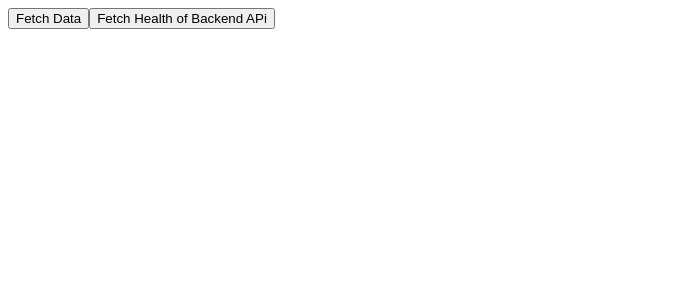
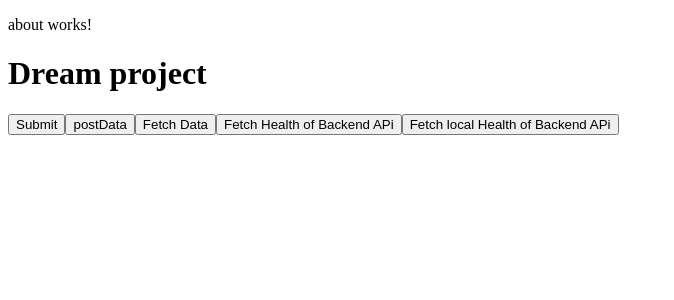
Before and after one commit to MohansMagic/DreamProjectFrontEnd, an Angular app: page / in a window 1280 px wide. Shown: the top 300 px of the page, without its empty margins (0-674 px from the left). Built offline with nearby package versions, Linux system fonts and the light colour scheme.

Commit message:
changes containing post

```diff
--- a/angular.json
+++ b/angular.json
@@ -55,6 +55,8 @@
         },
         "serve": {
           "builder": "@angular-devkit/build-angular:dev-server",
+          "options": {
+          },
           "configurations": {
             "production": {
               "buildTarget": "DreamProjectfrontend:build:production"
--- /dev/null
+++ b/src/app/about/about.component.html
@@ -0,0 +1,3 @@
+<p>about works!</p>
+
+<h1>Dream project</h1>
--- a/src/app/app.component.html
+++ b/src/app/app.component.html
@@ -1,4 +1,10 @@
+<app-about></app-about>
 
+<!-- <img src="src\assets\images\IMG.jpg"> -->
+
+<button (click)="submitData()">Submit</button>
+
+<button (click)="postData()">postData</button>
 <button (click)="fetchData()">Fetch Data</button>
 
 <div *ngIf="asanas">
@@ -8,8 +14,9 @@
 
 
 
+
 <button (click)="fetchHealth()">Fetch Health of Backend APi</button>
-
+<button (click)="fetchlocalHealth()">Fetch local Health of Backend APi</button>
 <div *ngIf="health">
   <h2>Health of backend api:</h2>
   <pre>{{ health | json }}</pre>
--- a/src/app/app.component.ts
+++ b/src/app/app.component.ts
@@ -1,20 +1,23 @@
 import { Component } from '@angular/core';
 import { RouterOutlet } from '@angular/router';
 import { CommonModule } from '@angular/common';
-import { HttpClientModule, HttpClient } from '@angular/common/http';
+import { HttpClientModule, HttpClient, HttpHeaders } from '@angular/common/http';
+import { AboutComponent } from './about/about.component';
+import { Observable } from 'rxjs';
 
 @Component({
     selector: 'app-root',
     standalone: true,
     templateUrl: './app.component.html',
     styleUrl: './app.component.css',
-    imports: [RouterOutlet, CommonModule,HttpClientModule]
+    imports: [RouterOutlet, CommonModule,HttpClientModule,AboutComponent]
 })
 export class AppComponent {
   title = 'DreamProject';
   asanas: any;
   health:any;
 
+  private apiUrl = 'http://localhost:9000/asanaapi/addasanasDTO23'; // Replace with your actual API endpoint
 
   constructor(private http: HttpClient) {}
 
@@ -39,5 +42,35 @@ export class AppComponent {
       });
   }
 
+  submitData() {
+    const data = { asanaid: '2224',asananame:'MMMMM',url:'22222' }; // Replace with your actual data
+    const headers = new HttpHeaders({ 'Content-Type': 'application/json' });
+
+    this.http.post<any>(this.apiUrl, data, { headers }).subscribe(
+      response => {
+        console.log('Success!', response);
+      },
+      error => {
+        console.error('Error!', error);
+      }
+    );
+  }
+
+  postData(): Observable<any> {
+     const data = {asanaid: '23'}; // Replace with your actual data
+    return this.http.post(this.apiUrl, data);
+  }
+
+
+  fetchlocalHealth() {
+    this.http.get('http://localhost:9000/asanaapi/health')
+      .subscribe(response => {
+        this.health = response;
+        console.log(this.health);
+      }, error => {
+        console.error('Error fetching data:', error);
+      });
+  }
+
 
 }
```
Also changed, not shown: src/app/about/about.component.ts (added, +12 -0 lines), src/app/about/about.component.css (added), src/assets/images/IMG.jpg (added), 1 other file (tests, documents, lock files or other folders).
